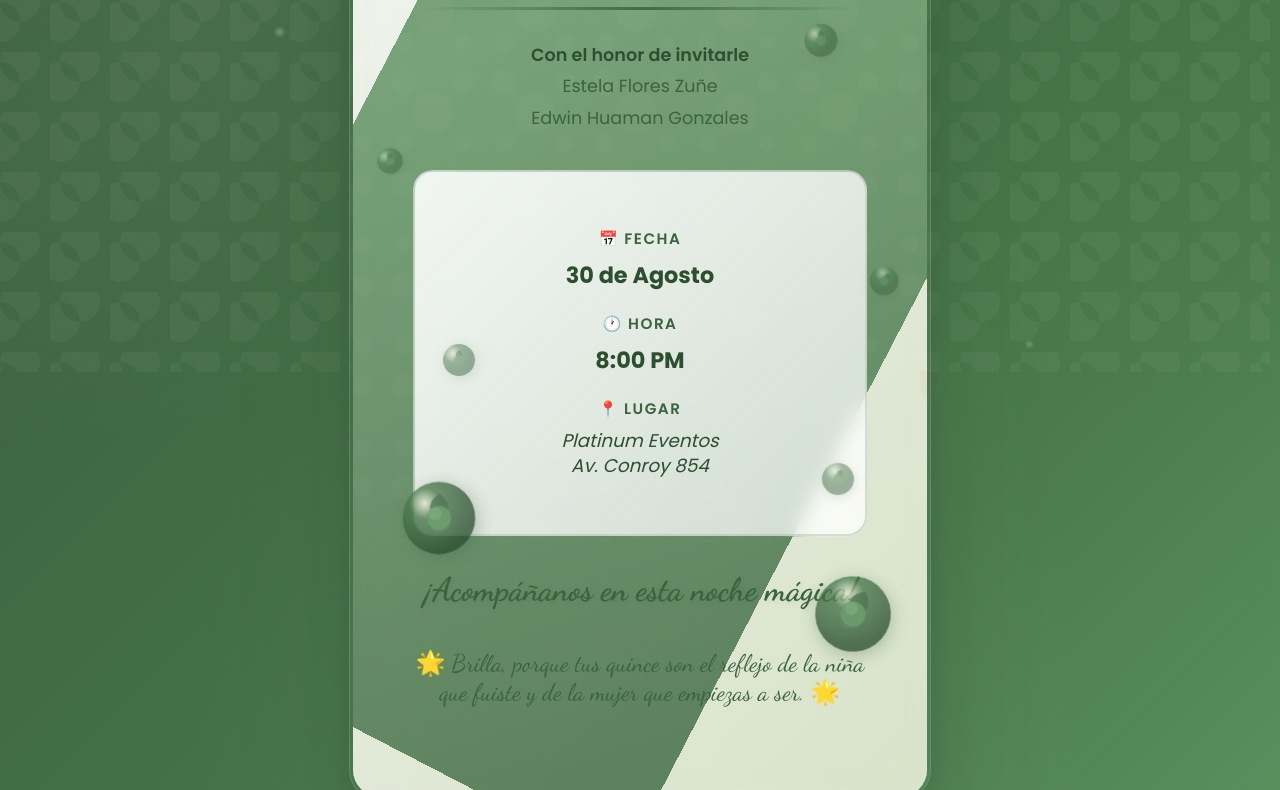
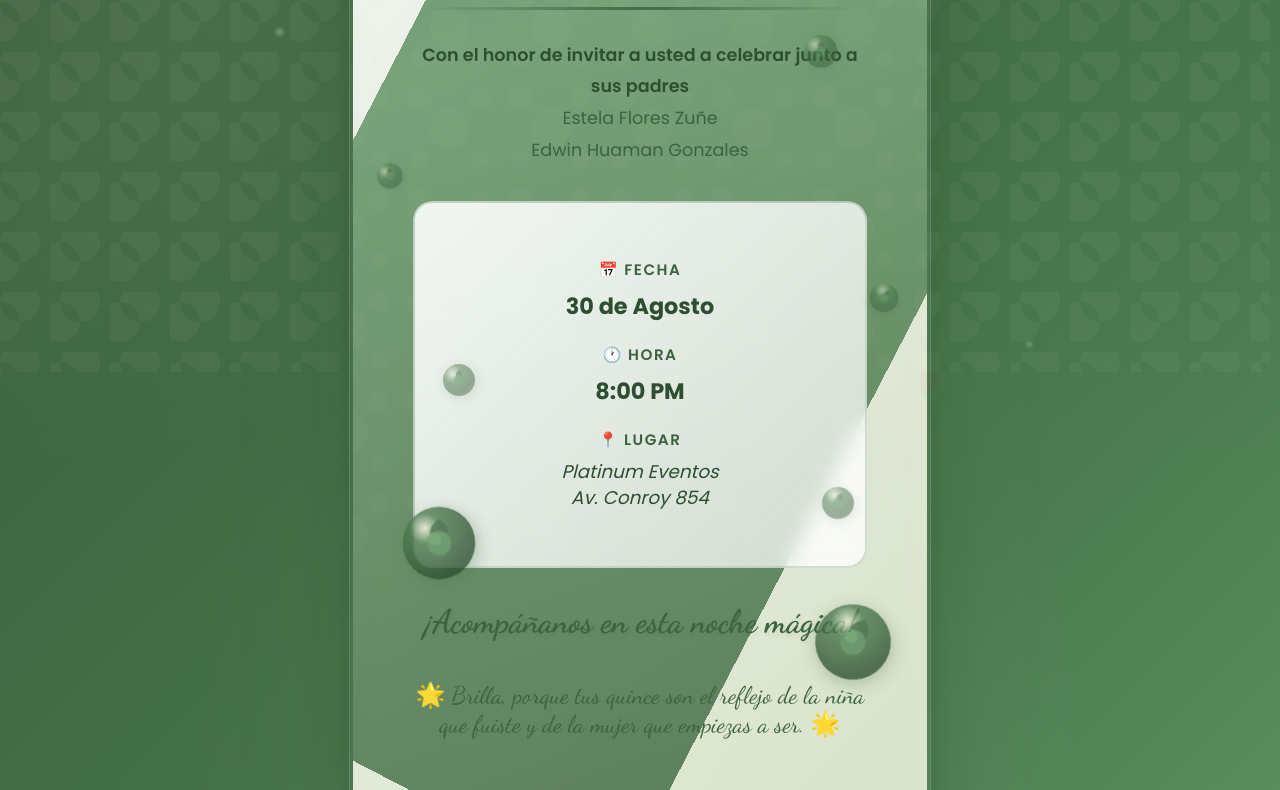
Before and after one commit to IsaiasFloresJH/Tarjeta_Invitacion_quincea-era_ximena, a plain HTML site: page index.html in a window 1280 px wide. Shown: the part 418-1208 px from the top of the page. Drawn offline with Linux system fonts and the light colour scheme.

Commit message:
Primer commit

```diff
--- a/index.html
+++ b/index.html
@@ -639,7 +639,7 @@
             <div class="decorative-line"></div>
 
             <div class="parents">
-                <strong>Con el honor de invitarle</strong><br>
+                <strong>Con el honor de invitar a usted a celebrar junto a sus padres</strong><br>
                 Estela Flores Zuñe<br>
                 Edwin Huaman Gonzales
             </div>
```
